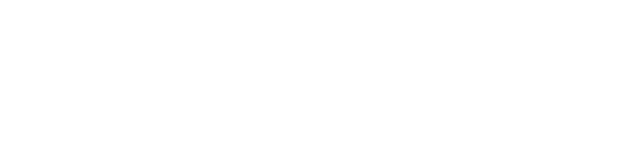
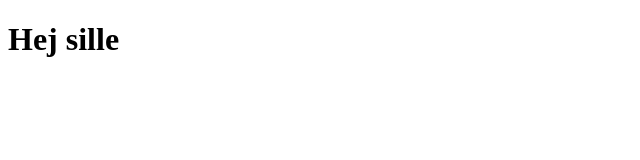
Before and after one commit to loewert22/maravelo, a plain HTML site: page index.html in a window 1280 px wide. Shown: the whole page, without its empty margins (0-640 px from the left). Drawn offline with Linux system fonts and the light colour scheme.

Commit message:
Update index.html

```diff
--- a/index.html
+++ b/index.html
@@ -7,6 +7,6 @@
     <title>Document</title>
 </head>
 <body>
-
+    <H1> Hej sille </h1>
 </body>
 </html>
```
